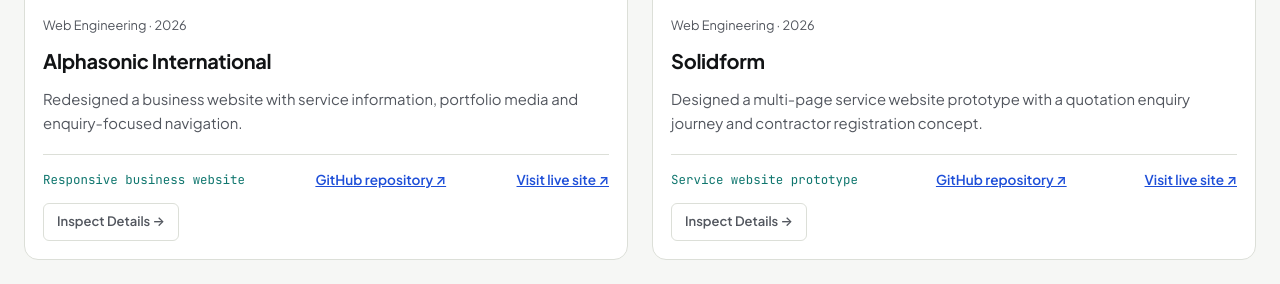
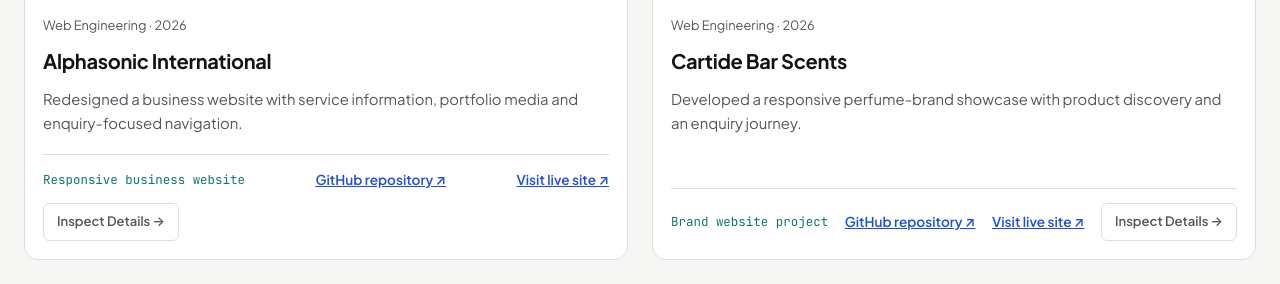
Before and after one commit to edubonke/Phumlane-Kubheka-Portfolio, a plain HTML site: page index.html in a window 1280 px wide. Shown: the part 6061-6345 px from the top of the page. Drawn offline with Linux system fonts and the light colour scheme.

Commit message:
Remove Solidform project from portfolio showcases

```diff
--- a/index.html
+++ b/index.html
@@ -3358,7 +3358,8 @@
           ["shiftstart", "ShiftStart", "Recruitment platform concept", "Redesigned a recruitment-focused digital experience and worked on evaluation, functional testing and supporting documentation.", "Redesign · testing", "Job seekers and businesses need clear, accessible recruitment journeys.", "Designed responsive interactions and documented verification steps and test scenarios.", "Product design · Web · QA documentation", "Shift-Start"],
           ["auntie-uncle", "Auntie & Uncle", "Service marketplace prototype", "Developed a marketplace concept for customer, helper and administration workflows, including booking and scheduling.", "Prototype · booking scenario tests passed", "Service bookings need clear availability, rescheduling and cancellation rules.", "Built dashboard flows and verified booking conflict, rescheduling and series cancellation scenarios using Supabase in the prototype.", "Marketplace · React · Supabase · Testing", "Auntie-Uncle-V2"],
           ["alphasonic", "Alphasonic International", "Business website redesign", "Redesigned a business website with service information, portfolio media and enquiry-focused navigation.", "Responsive business website", "Make services and project evidence easier to find.", "Focused on visual hierarchy, responsive layouts and quotation enquiries while retaining the brand identity.", "Web development · UX · Media · QA", "Alphasonic-International"],
-          ["solidform", "Solidform", "Construction and renovations website prototype", "Designed a multi-page service website prototype with a quotation enquiry journey and contractor registration concept.", "Service website prototype", "Construction and renovation services need an accessible way for clients and contractors to enquire.", "Developed responsive service presentation, WhatsApp quotation flows and contractor registration workflows.", "Web development · UX · Supabase", "solidform"],
+
+
           ["cartide", "Cartide Bar Scents", "Fragrance brand website", "Developed a responsive perfume-brand showcase with product discovery and an enquiry journey.", "Brand website project", "Translate a visual fragrance identity into a mobile-friendly web experience.", "Worked on responsive presentation, brand alignment and mobile visual testing.", "Brand design · Web · Mobile QA", "Cartide-Bar-Scents"],
         ].map(([id, title, kind, summary, outcome, challenge, approach, disciplines, repo]) => ({
           id, title, category: "web", categoryLabel: "Web Engineering", year: "2026", summary, outcome, challenge, approach, disciplines,
```
